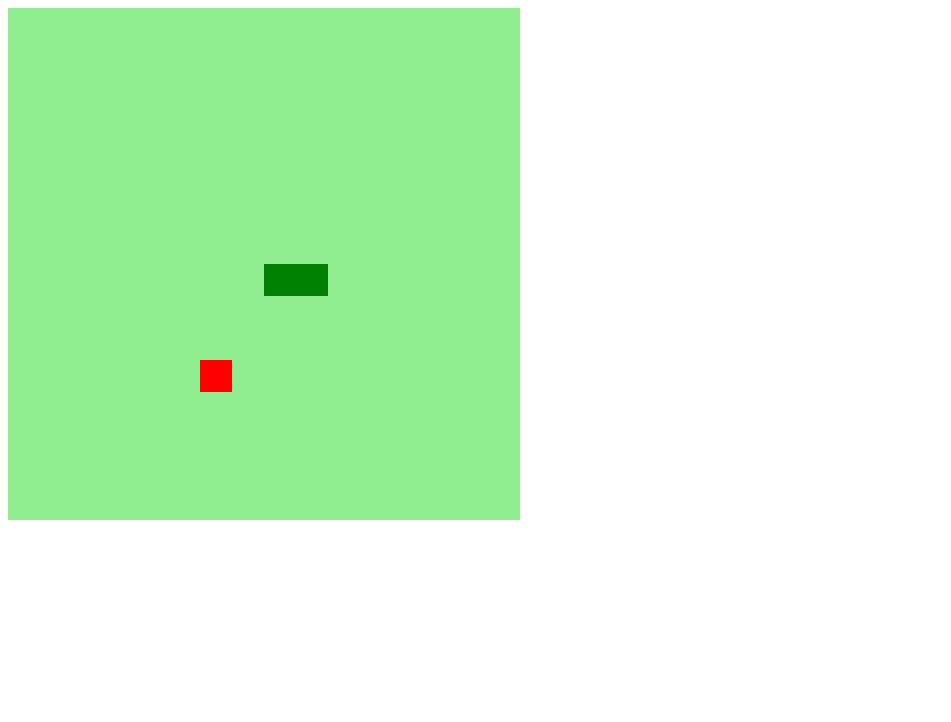
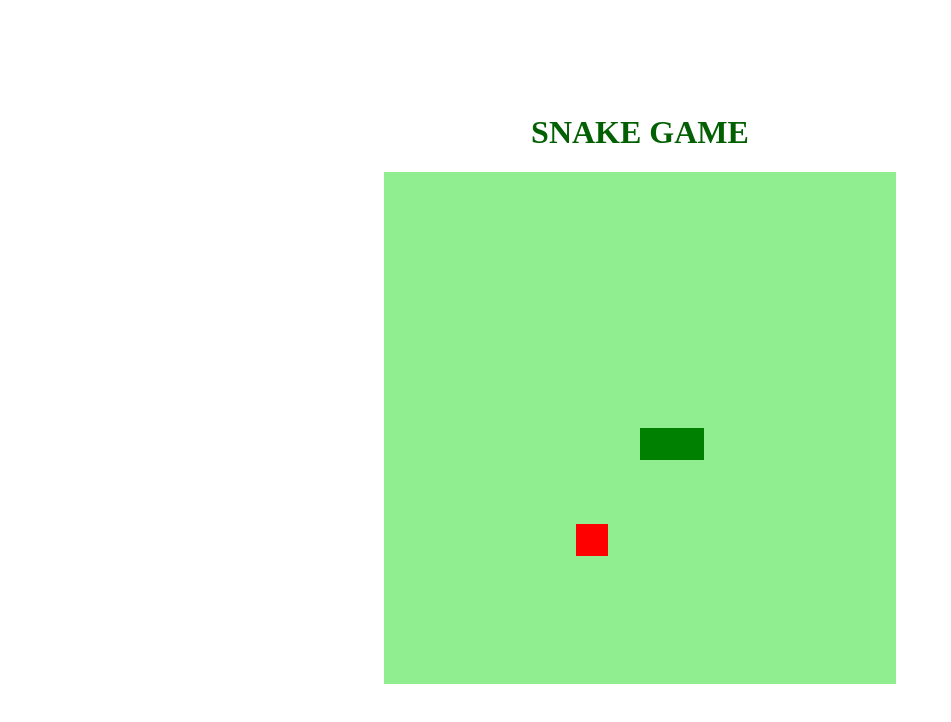
Before and after one commit to lethiciaasevedo1999/Snake-game, a plain HTML site: page index.html in a window 1280 px wide. Shown: the whole page, without its empty margins (0-951 px from the left). Drawn offline with Linux system fonts and the light colour scheme.

Commit message:
adicionar estilizaçåo ao body

```diff
--- a/index.html
+++ b/index.html
@@ -9,6 +9,8 @@
     <title>Snake Game</title>
 </head>
 <body>
+    <h1>SNAKE GAME</h1>
+
     <canvas id="snake" width="512" height="512"></canvas>
 
 </body>
--- a/style.css
+++ b/style.css
@@ -0,0 +1,9 @@
+body{
+    height: 95vh;
+    width: 95;
+    display: flex;
+    justify-content: center;
+    align-items: center;
+    flex-direction: column;
+    color: rgb(2, 95, 2);
+}
```
